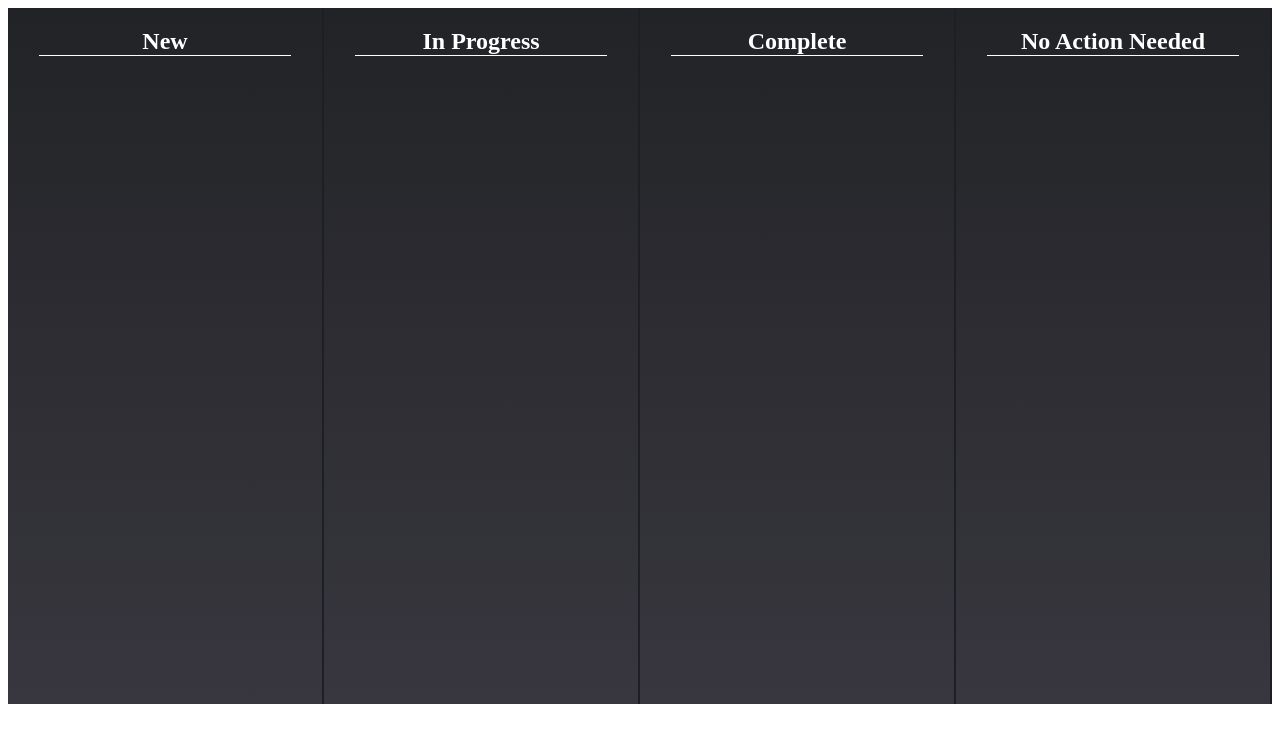
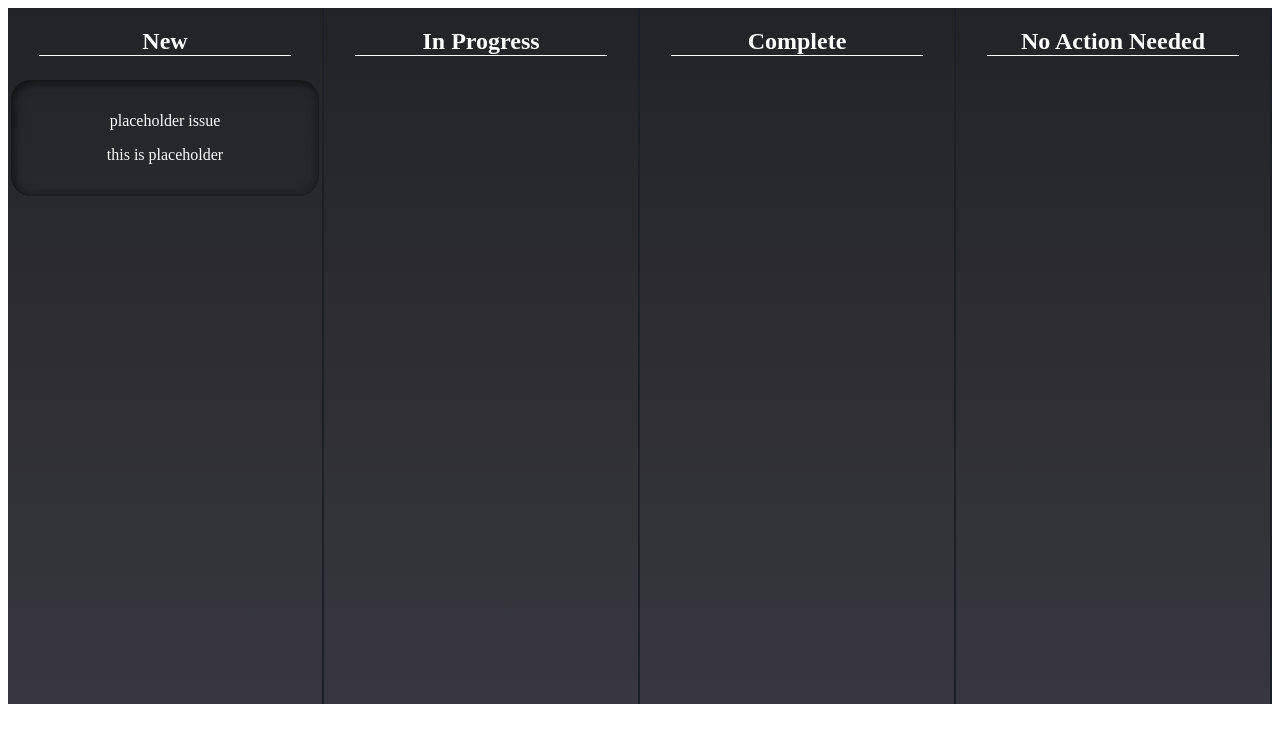
Before and after one commit to thesamnee/IssueTrackerFrontEnd, a React (Create React App) app: page / in a window 1280 px wide. Shown: the top 742 px of the page. Built offline with nearby package versions, Linux system fonts and the light colour scheme.

Commit message:
issues work. need axios call

```diff
--- a/src/components/issue/issue.js
+++ b/src/components/issue/issue.js
@@ -3,7 +3,7 @@ import React from "react";
 const Issue = ({ title, desc, status }) => {
 
   return (
-    <div
+    <div className="issue"
       data-status={status}
       >
       <p className="issue-title">{title}</p>
--- a/src/components/issueContainer/issueContainer.css
+++ b/src/components/issueContainer/issueContainer.css
@@ -1,3 +1,11 @@
+.issue{
+    box-shadow: inset 3px 3px 10px rgba(0, 0, 0, 0.5), inset -3px -3px 10px rgba(0, 0, 0, 0.192);
+    padding: 2vh;
+    border-radius: 20px;
+    margin: .2vw;
+    color: white;
+}
+
 .statusHeader{
     color: white;
     margin-bottom: 3vh;
--- a/src/components/issueContainer/issueContainer.js
+++ b/src/components/issueContainer/issueContainer.js
@@ -6,7 +6,13 @@ import "./issueContainer.css";
 
 class issueContainer extends Component {
   state = {
-    issues: []
+    issues: [
+      {
+        "title":"placeholder issue",
+        "desc":"this is placeholder",
+        "status":"new"
+      }
+    ]
   };
 
   componentDidMount(){
```
